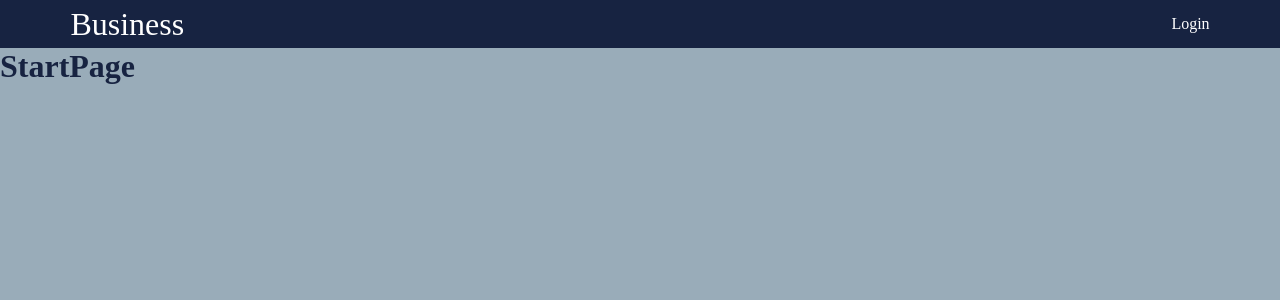
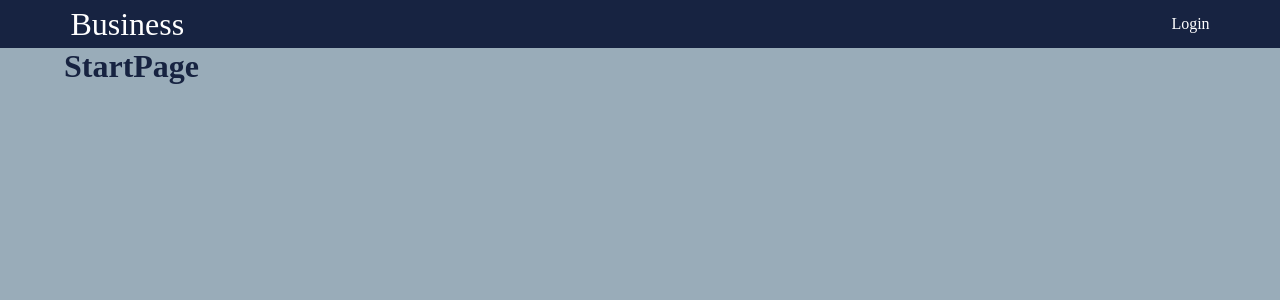
Before and after one commit to henningsover/js-lessons-business, a React (Create React App) app: page / in a window 1280 px wide. Shown: the top 300 px of the page. Built offline with nearby package versions, Linux system fonts and the light colour scheme.

Commit message:
Add centered container to start page

```diff
--- a/src/pages/StartPage.jsx
+++ b/src/pages/StartPage.jsx
@@ -1,9 +1,12 @@
-import React from "react";
+import React from 'react';
+import { CenteredContainer } from '../components/global/GlobalStyledComponents';
 
 export default function StartPage() {
   return (
     <main>
-      <h1>StartPage</h1>
+      <CenteredContainer>
+        <h1>StartPage</h1>
+      </CenteredContainer>
     </main>
   );
 }
```
